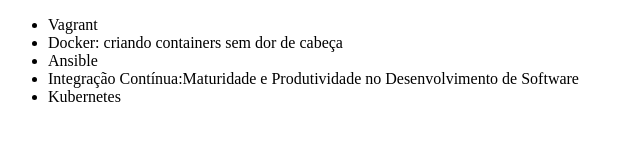
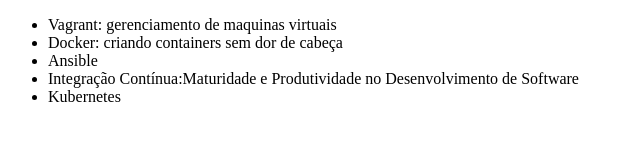
Before and after one commit to LuizAlbertoMelin/Alura-git, a plain HTML site: page Index.html in a window 1280 px wide. Shown: the whole page, without its empty margins (0-640 px from the left). Drawn offline with Linux system fonts and the light colour scheme.

Commit message:
correção nome vagrant

```diff
--- a/Index.html
+++ b/Index.html
@@ -6,7 +6,7 @@
 </head>
 <body>
     <ul>
-        <li>Vagrant</li>
+        <li>Vagrant: gerenciamento de maquinas virtuais</li>
         <li>Docker: criando containers sem dor de cabeça</li>
         <li>Ansible</li>
         <li>Integração Contínua:Maturidade e Produtividade no Desenvolvimento de Software</li>
```
